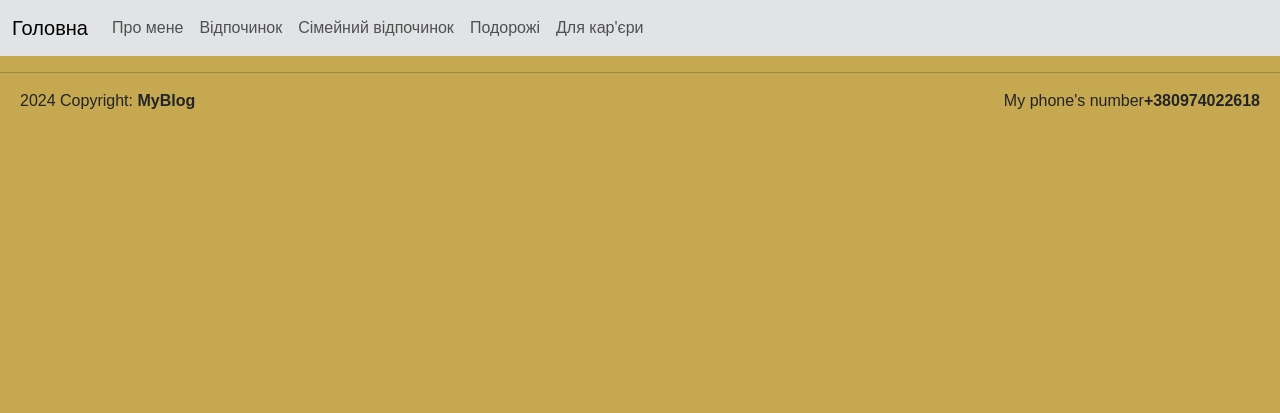
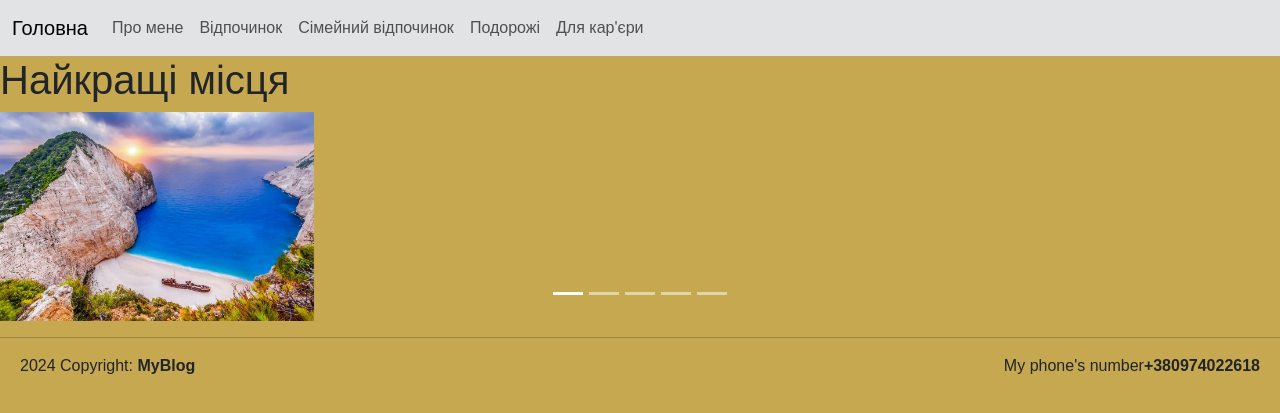
Before and after one commit to Vlad22334455/blog, a Flask app: page / in a window 1280 px wide. Shown: the top 413 px of the page. Run offline with Flask 3, Linux system fonts and the light colour scheme.

Commit message:
upgrade 1.5

```diff
--- a/templates/index.html
+++ b/templates/index.html
@@ -13,8 +13,80 @@
     {% include "menu.html" %}
 
 
-    <main>
+    <main class="meanest">
         {% block content %}
+        <div class="row">
+            <H1>Найкращі місця</H1>
+            <div id="carouselExampleIndicators" class="carousel slide">
+                <div class="carousel-indicators">
+                    <button type="button" data-bs-target="#carouselExampleIndicators" data-bs-slide-to="0"
+                        class="active" aria-current="true" aria-label="Slide 1"></button>
+                    <button type="button" data-bs-target="#carouselExampleIndicators" data-bs-slide-to="1"
+                        aria-label="Slide 2"></button>
+                    <button type="button" data-bs-target="#carouselExampleIndicators" data-bs-slide-to="2"
+                        aria-label="Slide 3"></button>
+                    <button type="button" data-bs-target="#carouselExampleIndicators" data-bs-slide-to="3"
+                        aria-label="Slide 4"></button>
+                    <button type="button" data-bs-target="#carouselExampleIndicators" data-bs-slide-to="4"
+                        aria-label="Slide 5"></button>
+                </div>
+                <div class="carousel-inner">
+                    <div class="carousel-item active">
+                        <div class="d-block w-100">
+                            <div class="row">
+                                <div class="col-lg-6 col-md-6">
+                                    <img src="/static/11.jpg"
+                                        class="w-50" alt="">
+                                </div>
+
+                            </div>
+                        </div>
+                    </div>
+                    <div class="carousel-item">
+                        <div class="d-block w-50">
+                            <div class="row">
+                                <div class="col-lg-6 col-md-6">
+                                    <img src="/static/15.jpg"
+                                        class="w-100" alt="">
+                                </div>
+
+                            </div>
+                        </div>
+                    </div>
+                    <div class="carousel-item">
+                        <div class="d-block w-50">
+                            <div class="row">
+                                <div class="col-lg-6 col-md-6">
+                                    <img src="/static/17.jpg" class="w-100"
+                                        alt="">
+                                </div>
+
+                            </div>
+                        </div>
+                    </div>
+
+                    <div class="carousel-item">
+                        <div class="d-block w-50">
+                            <div class="row">
+                                <div class="col-lg-6 col-md-6">
+                                    <img src="/static/14.jpg"
+                                        class="w-100" alt="">
+                                </div>
+
+                            </div>
+                        </div>
+                    </div>
+                    <div class="carousel-item">
+                        <div class="d-block w-50">
+                            <div class="row">
+                                <div class="col-lg-6 col-md-6">
+                                    <img src="/static/9.jpg"
+                                        class="w-100" alt="">
+                                </div>
+
+                            </div>
+                        </div>
+                    </div>
         {% endblock %}
 
     </main>
```
Also changed, not shown: blog.db, db_scripts.py (line endings or trailing spaces), static/17.jpg (added), static/18.jpg (added), static/19.jpg (added), static/20.jpg (added).
